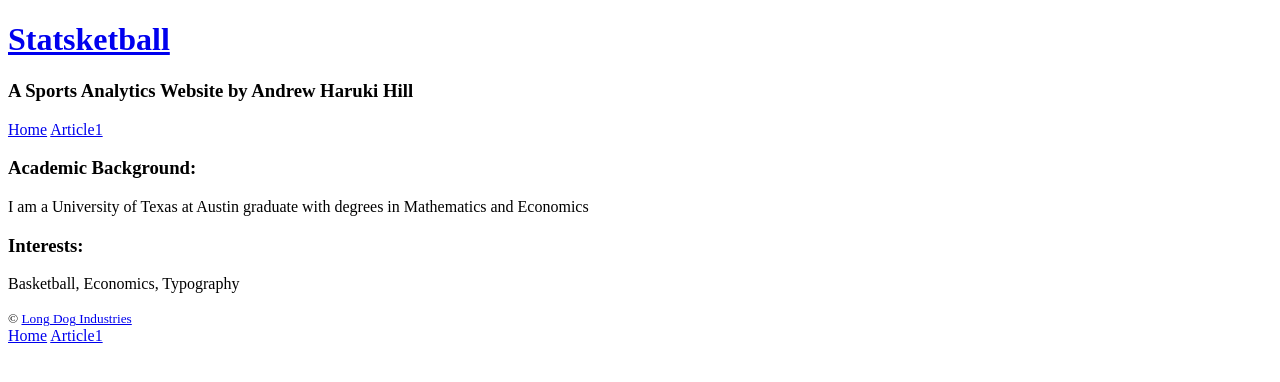
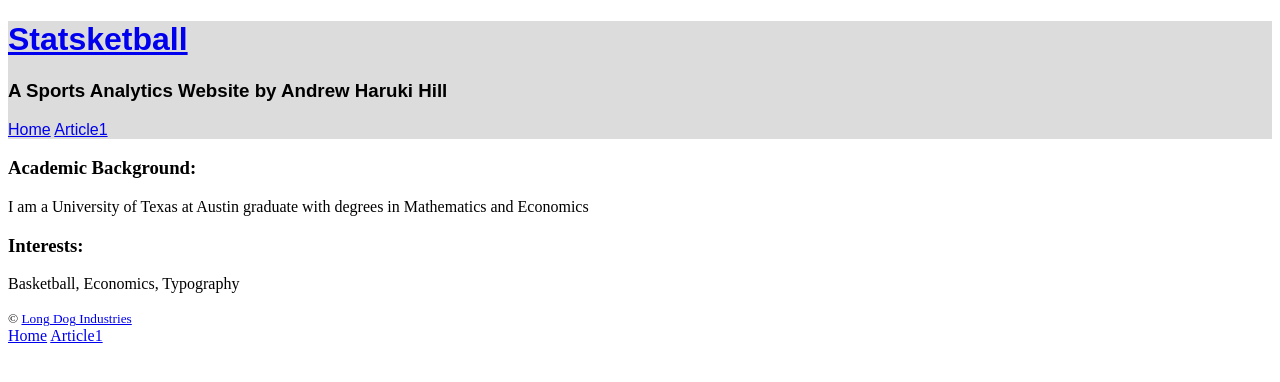
Before and after one commit to harukihill/harukihill.github.io, a plain HTML site: page index.html in a window 1280 px wide. Drawn offline with Linux system fonts and the light colour scheme.

Commit message:
Update index.html

```diff
--- a/index.html
+++ b/index.html
@@ -2,7 +2,7 @@
 <html lang='en'>
 	<head>
 		<meta charset='utf-8'>
-		<link rel='stylesheet' href='test.css'>
+		<link rel='stylesheet' href='index.css'>
 		<title>Statsketball</title>
 
 		<header>
```
